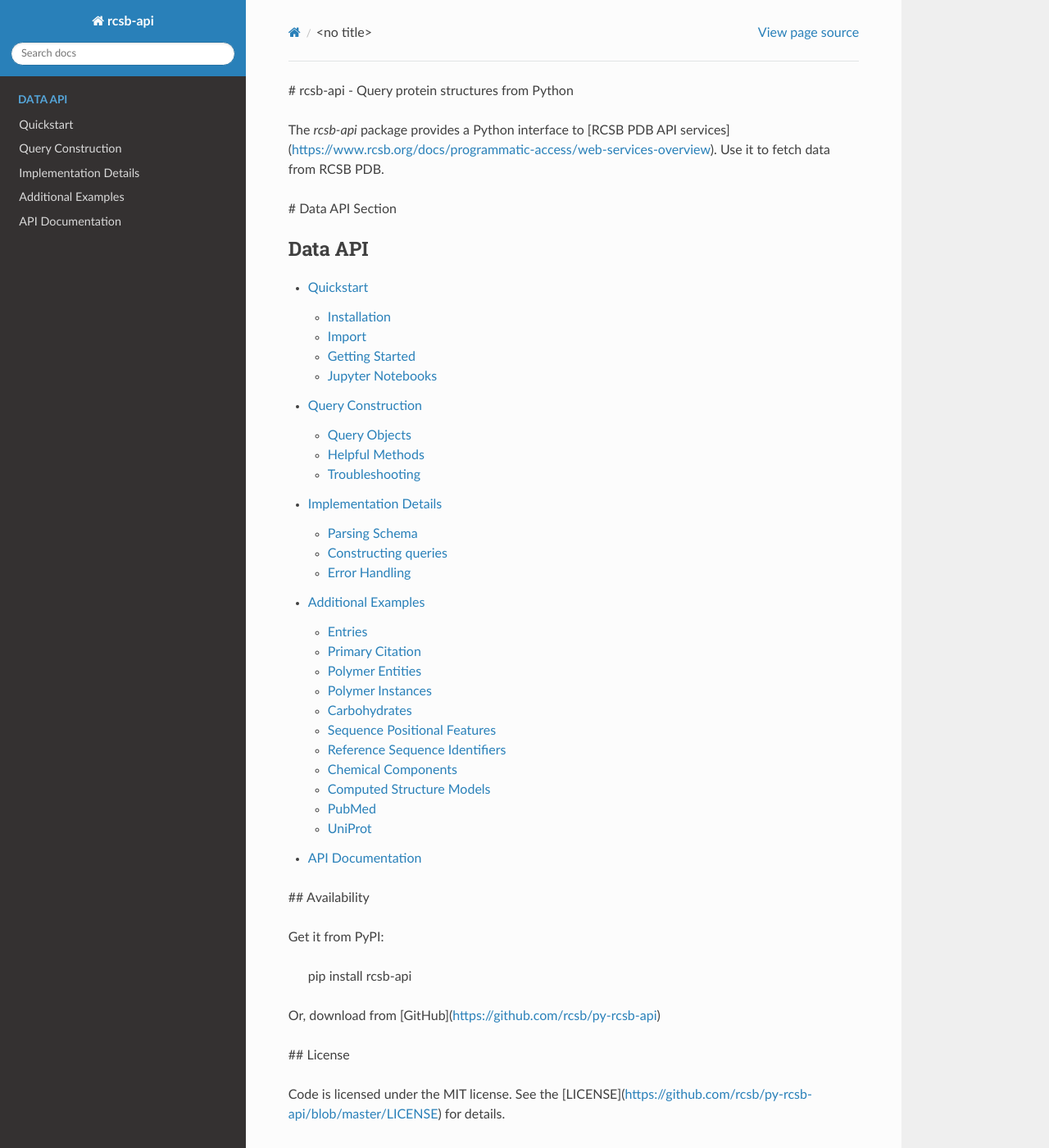
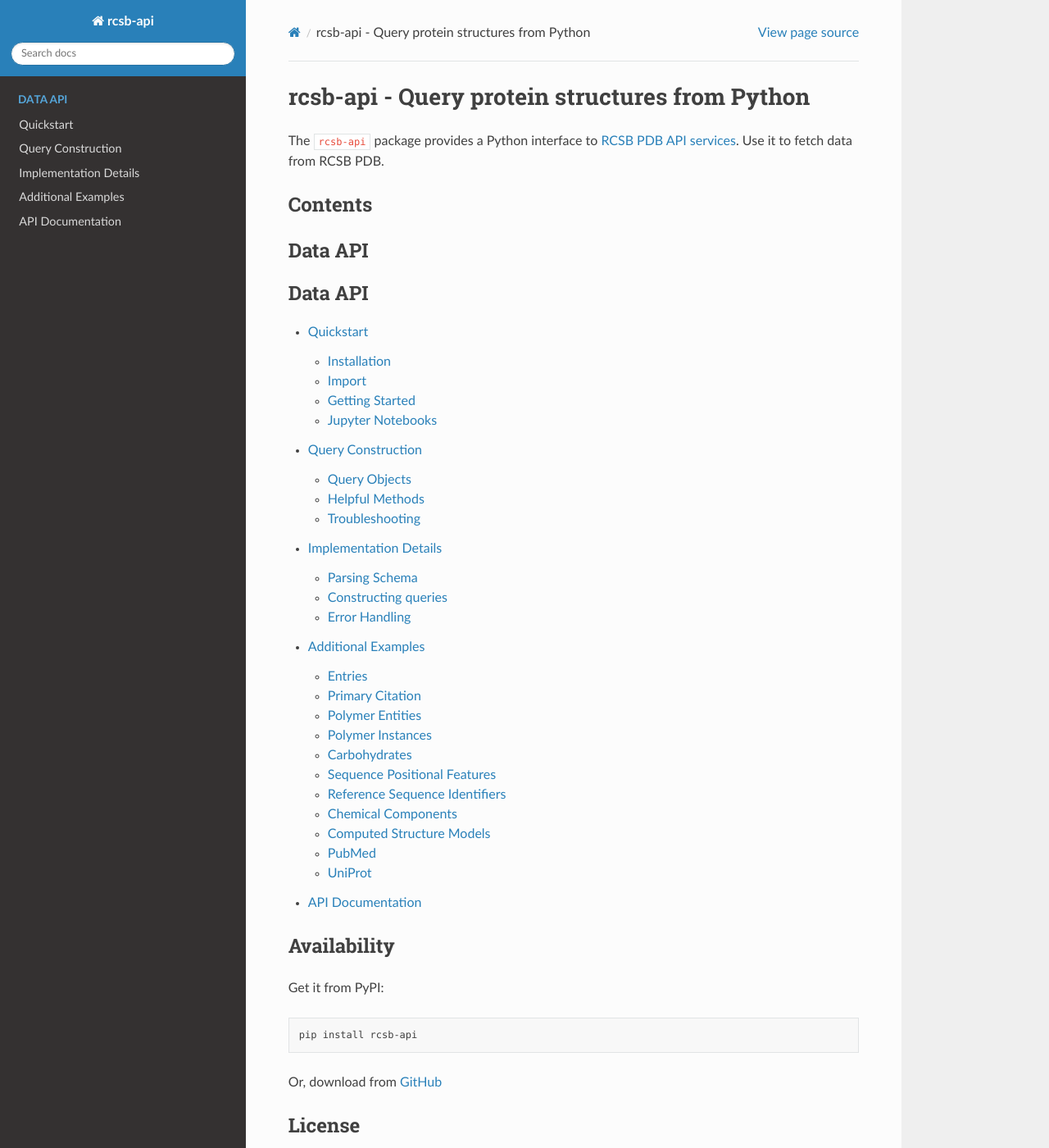
Before and after one commit to rcsb/py-rcsb-api, a Sphinx documentation site: the page built from docs/index.rst, in a window 1280 px wide and 1400 px high. Shown: the whole window at 82% size. Built offline with Sphinx 7.4.7 and the Read the Docs theme 3.1.0, drawn with Linux system fonts in a browser that asks for light colours; some of the changed text lies outside the part shown.

Commit message:
update index.rst

```diff
--- a/docs/index.rst
+++ b/docs/index.rst
@@ -1,12 +1,19 @@
-# rcsb-api - Query protein structures from Python
+rcsb-api - Query protein structures from Python
+===============================================
 
-The `rcsb-api` package provides a Python interface to [RCSB PDB API services](https://www.rcsb.org/docs/programmatic-access/web-services-overview). Use it to fetch data from RCSB PDB.
+The ``rcsb-api`` package provides a Python interface to
+`RCSB PDB API services <https://www.rcsb.org/docs/programmatic-access/web-services-overview>`_.
+Use it to fetch data from RCSB PDB.
+
+Contents
+--------
 
 .. toctree::
    :caption: Contents
    :maxdepth: 2
 
-# Data API Section
+Data API
+--------
 
 .. toctree::
    :caption: Data API
@@ -19,22 +26,29 @@
    data_api/api.rst
 
 
-## Availability
+Availability
+------------
 
 Get it from PyPI:
 
-    pip install rcsb-api
+.. code-block:: bash
 
-Or, download from [GitHub](https://github.com/rcsb/py-rcsb-api)
+   pip install rcsb-api
 
-## License
+Or, download from `GitHub <https://github.com/rcsb/py-rcsb-api>`_
+
+
+License
+-------
 
 Code is licensed under the MIT license. See the
-[LICENSE](https://github.com/rcsb/py-rcsb-api/blob/master/LICENSE) for details.
+`LICENSE <https://github.com/rcsb/py-rcsb-api/blob/master/LICENSE>`_ for details.
 
-## Citing
 
-Please cite the `rcsb-api` package by URL:
+Citing
+------
+
+Please cite the ``rcsb-api`` package by URL:
 
 > https://rcsbapi.readthedocs.io
 
```
